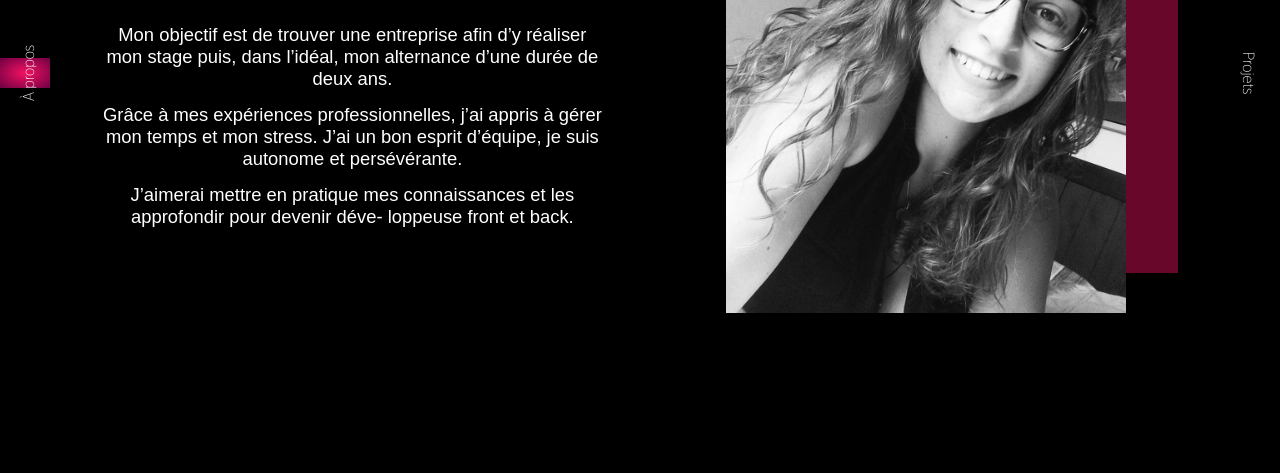
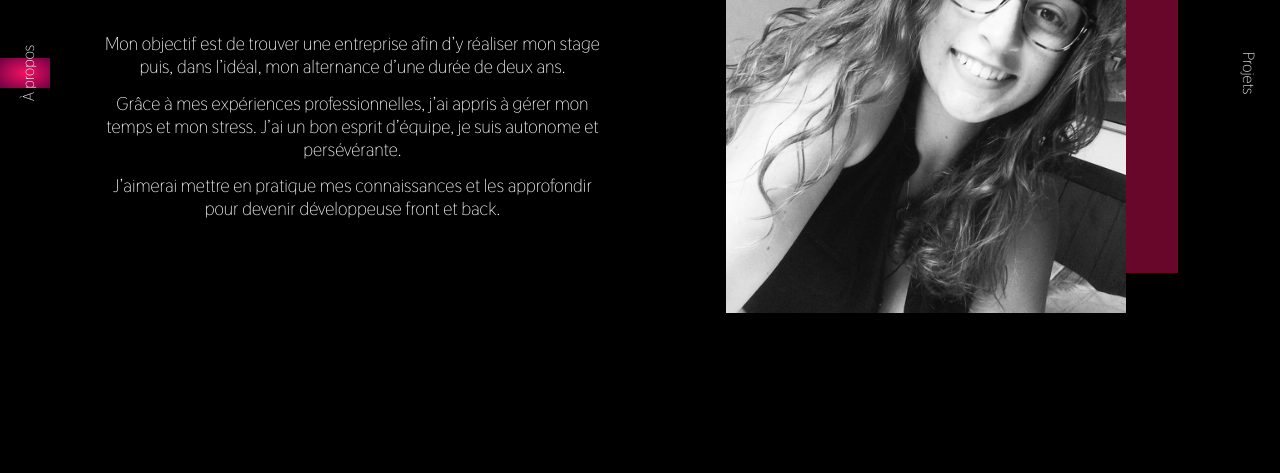
Before and after one commit to MoiraLS/Portfolio, a website built with Parcel: page src/screens/about.html in a window 1280 px wide. Shown: the part 327-800 px from the top of the page. Built offline with nearby package versions, Linux system fonts and the light colour scheme.

Commit message:
Modification de la font pour le texte dans le page À propos

```diff
--- a/src/screens/about.html
+++ b/src/screens/about.html
@@ -7,7 +7,7 @@
   <meta http-equiv="X-UA-Compatible" content="ie=edge">
   <title>Maëlle Le Scouarnec Portfolio</title>
   <link rel="stylesheet" href="../scss/styles.scss">
-  <link rel="shortcut icon" type="image/png" href="../img/favicon.ico"/>
+  <link rel="shortcut icon" type="image/png" href="../img/favicon.ico" />
 </head>
 
 <body>
@@ -24,12 +24,19 @@
 
   <article class="about">
     <h1 class="about__title title">Maëlle Le Scouarnec</h1>
-    <p class="about__text about__text--one">Mon objectif est de trouver une entreprise afin d’y réaliser mon stage puis, dans l’idéal, mon alternance d’une durée de deux ans.</p><p class="about__text about__text--two">Grâce à mes expériences professionnelles, j’ai appris à gérer mon temps et mon stress. J’ai un bon esprit d’équipe, je suis autonome et persévérante.</p><p class="about__text">J’aimerai mettre en pratique mes connaissances et les approfondir pour devenir déve- loppeuse front et back.</p>
+    <p class="about__text about__text--one">Mon objectif est de trouver une entreprise afin d’y réaliser mon stage
+      puis, dans l’idéal, mon alternance d’une durée de deux ans.</p>
+    <p class="about__text about__text--two">Grâce à mes expériences professionnelles, j’ai appris à gérer mon temps et
+      mon stress. J’ai un bon esprit d’équipe, je suis autonome et persévérante.</p>
+    <p class="about__text">J’aimerai mettre en pratique mes connaissances et les approfondir pour devenir développeuse
+      front et back.</p>
   </article>
 
   <div class="about__square"></div>
   <img class="about__picture" src="../img/MoiraLS.jpg" alt="Moïra Le Scouarnec">
 
+
+
 </body>
 
 </html>
--- a/src/scss/blocs/about.scss
+++ b/src/scss/blocs/about.scss
@@ -14,7 +14,7 @@
     color: hsl(0, 0%, 100%);
     text-align: center;
     font-size: 1.15em;
-
+    font-family: "Thasadith", sans-serif;
   }
 
   .about__text--one {
```
Also changed, not shown: 1 other file.
